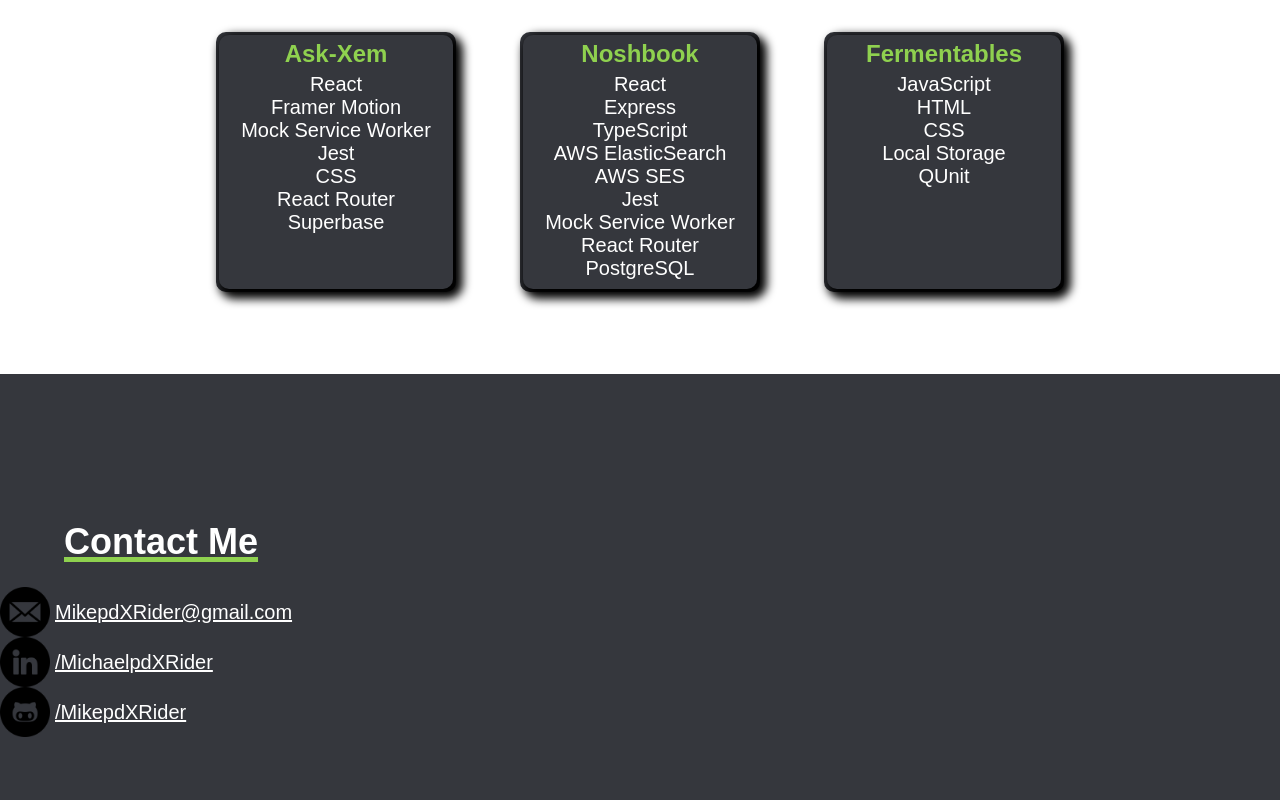
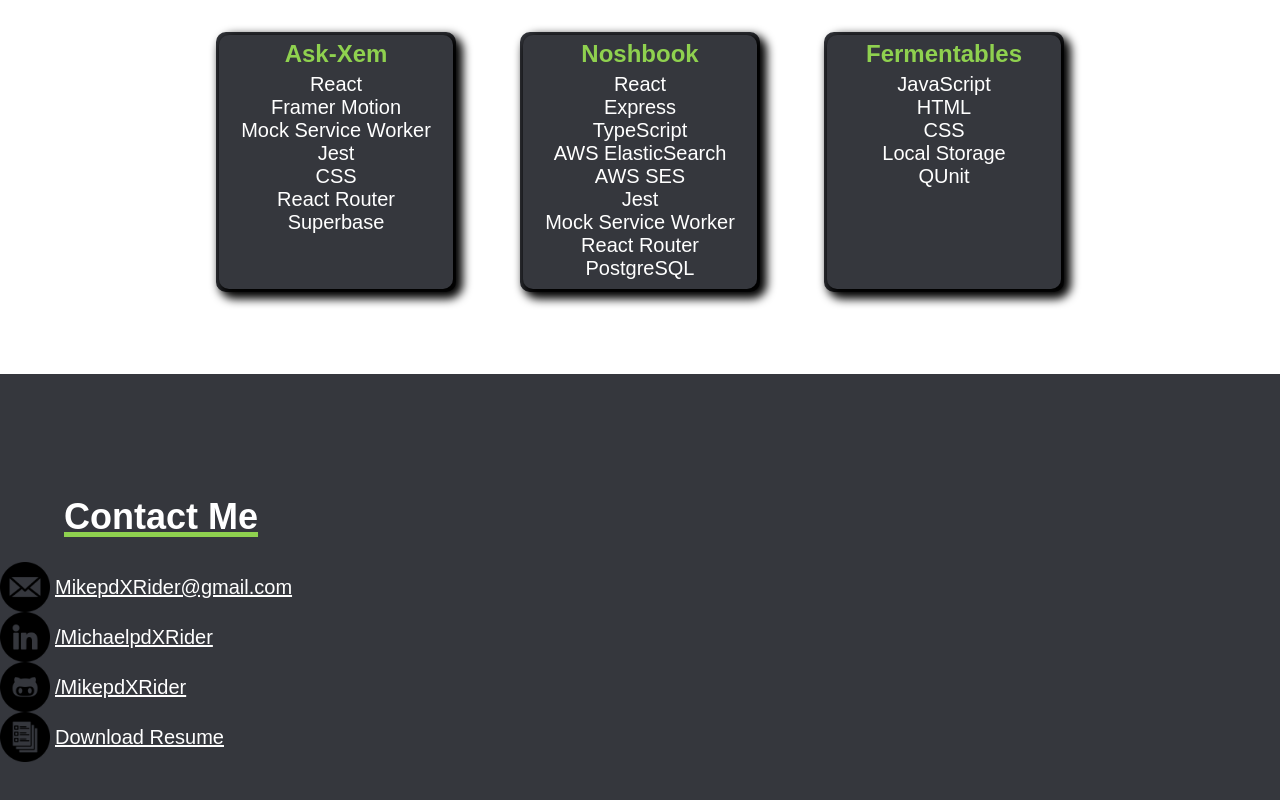
Before and after one commit to MikepdXRider/portfolio, a React (Create React App) app: page / in a window 1280 px wide. Shown: the part 1946-2746 px from the top of the page. Built offline with nearby package versions, Linux system fonts and the light colour scheme.

Commit message:
adds resume download

```diff
--- a/src/App.tsx
+++ b/src/App.tsx
@@ -6,6 +6,7 @@
 import gmail from './assets/email.png';
 import linkedin from './assets/linkedin.png';
 import github from './assets/github.png';
+import resumepng from './assets/resume.png';
 import { skills } from './data/skills';
 import SkillCard from './components/SkillCard/SkillCard';
 import { projects } from './data/projects';
@@ -85,6 +86,14 @@
             linkText="/MikepdXRider"
             linkAriaLabel="Opens github profile page in new tab"
           />
+          <Contact
+            imgSrc={resumepng}
+            imgAlt="resume icon"
+            linkHref="resume.pdf"
+            linkText="Download Resume"
+            linkAriaLabel="Downloads resume"
+            isDownload
+          />
         </div>
       </Section>
     </main>
--- a/src/components/Contact/Contact.tsx
+++ b/src/components/Contact/Contact.tsx
@@ -7,6 +7,7 @@
   linkHref: string;
   linkText: string;
   linkAriaLabel: string;
+  isDownload?: boolean;
 }
 
 export default function Contact({
@@ -15,6 +16,7 @@
   linkHref,
   linkText,
   linkAriaLabel,
+  isDownload = false,
 }: ContactProps) {
   return (
     <article>
@@ -24,6 +26,7 @@
         className={styles.link}
         target="_blank"
         rel="noreferrer"
+        download={isDownload}
       >
         <img src={imgSrc} alt={imgAlt} className={styles.img} />
         {linkText}
```
Also changed, not shown: src/assets/resume.png (added), 1 other file (tests, documents, lock files or other folders).
